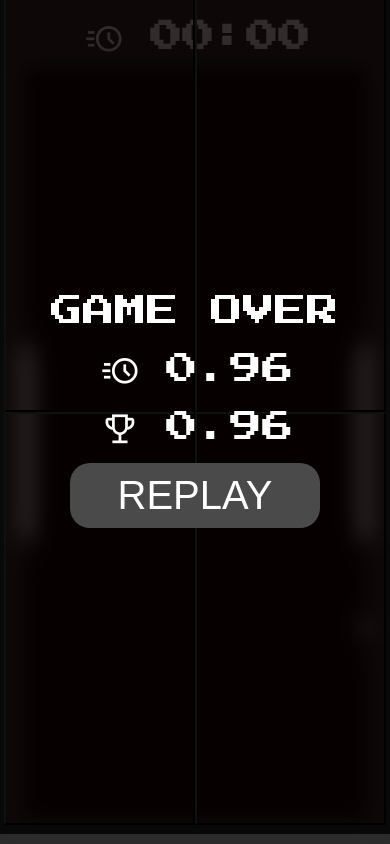
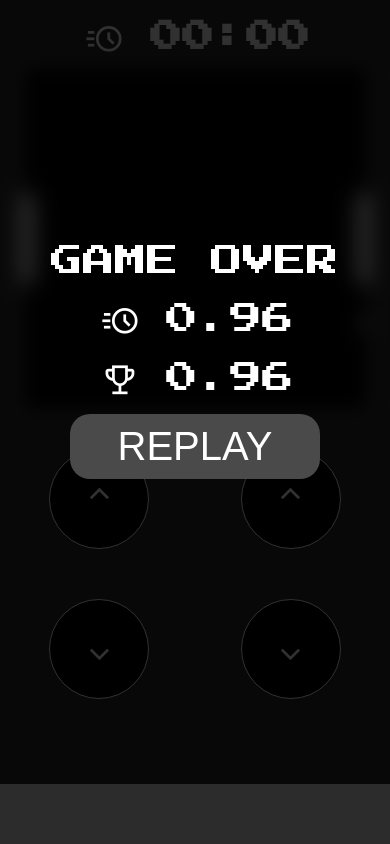
Before and after one commit to AndreyGdula/pong, a plain HTML site: page index.html in a window 390 px wide. Drawn offline with nearby package versions, Linux system fonts and the light colour scheme.

Commit message:
jogo finalizado com compatibilidade mobile

```diff
--- a/index.html
+++ b/index.html
@@ -1,5 +1,5 @@
 <!DOCTYPE html>
-<html lang="en">
+<html lang="pt-br">
 <head>
     <meta charset="UTF-8">
     <meta name="viewport" content="width=device-width, initial-scale=1.0">
@@ -24,13 +24,21 @@
         </p>
         <button id="btn-replay">REPLAY</button>
     </div>
+    <canvas width="1000" height="1000"></canvas>
     <div class="control">
-        <button id="leftTop" class="control"></button>
-        <button id="rightTop" class="control"></button>
-        <button id="leftBottom" class="control"></button>
-        <button id="rightBottom" class="control"></button>
+        <button id="leftTop" class="control">
+            <span class="material-symbols-outlined" id="arrow-up">expand_less</span>
+        </button>
+        <button id="rightTop" class="control">
+            <span class="material-symbols-outlined" id="arrow-up">expand_less</span>
+        </button>
+        <button id="leftBottom" class="control">
+            <span class="material-symbols-outlined" id="arrow-down">expand_more</span>
+        </button>
+        <button id="rightBottom" class="control">
+            <span class="material-symbols-outlined" id="arrow-down">expand_more</span>
+        </button>
     </div>
-    <canvas width="1000" height="1000"></canvas>
     <script src="script/script.js"></script>
 </body>
 </html>
--- a/script/script.js
+++ b/script/script.js
@@ -9,6 +9,7 @@ const leftTop = document.querySelector("button#leftTop")
 const rightTop = document.querySelector("button#rightTop")
 const leftBottom = document.querySelector("button#leftBottom")
 const rightBottom = document.querySelector("button#rightBottom")
+const divControl = document.querySelector("div.control")
 
 const width = 30
 const height = canvas.height / 4
@@ -21,6 +22,11 @@ const keysPressed = {}
 const timeRecord = []
 
 let loopId, startTime, clockGame, updateClock, speedBall, run
+
+let pressButtonLT = false
+let pressButtonLB = false
+let pressButtonRT = false
+let pressButtonRB = false
 
 const racketSound = new Audio("../files/racket-sound.mp3")
 const gameoverSound = new Audio("../files/gameover-sound.wav")
@@ -192,6 +198,7 @@ const gameLoop = () => {
     moveBall(clockGame)
     updateBall(currentTime)
     controlMobile()
+    mobile()
 
     if (run) {
         loopId = setInterval(() => {
@@ -213,53 +220,55 @@ buttonReplay.addEventListener('click', () => {
     gameLoop()
 })
 
-let pressButtonLT = false
-let pressButtonLB = false
-let pressButtonRT = false
-let pressButtonRB = false
-leftTop.addEventListener('mousedown', () => {
+const mobile = () => {
+    if (window.innerWidth >= 600) {
+        divControl.style.display = "none"
+    }
+
+    leftTop.addEventListener('touchstart', () => {
         if (pressButtonLT == false) {
             pressButtonLT = true
         }
     })
-leftTop.addEventListener('mouseup', () => {
+    leftTop.addEventListener('touchend', () => {
         if (pressButtonLT) {
             pressButtonLT = false
         }
     })
 
-leftBottom.addEventListener('mousedown', () => {
+    leftBottom.addEventListener('touchstart', () => {
         if (pressButtonLB == false) {
             pressButtonLB = true
         }
     })
-leftBottom.addEventListener('mouseup', () => {
+    leftBottom.addEventListener('touchend', () => {
         if (pressButtonLB) {
             pressButtonLB = false
         }
     })
 
-rightTop.addEventListener('mousedown', () => {
+    rightTop.addEventListener('touchstart', () => {
         if (pressButtonRT == false) {
             pressButtonRT = true
         }
     })
-rightTop.addEventListener('mouseup', () => {
+    rightTop.addEventListener('touchend', () => {
         if (pressButtonRT) {
             pressButtonRT = false
         }
     })
 
-rightBottom.addEventListener('mousedown', () => {
+    rightBottom.addEventListener('touchstart', () => {
         if (pressButtonRB == false) {
             pressButtonRB = true
         }
     })
-rightBottom.addEventListener('mouseup', () => {
+    rightBottom.addEventListener('touchend', () => {
         if (pressButtonRB) {
             pressButtonRB = false
         }
     })
+}
 
 const controlMobile = () => {
     if (pressButtonLT) {
--- a/style/style.css
+++ b/style/style.css
@@ -22,6 +22,8 @@ body {
     align-items: center;
     flex-direction: column;
     gap: 10px;
+
+    overflow: hidden;
 }
 
 h1 {
@@ -32,9 +34,10 @@ canvas {
     background-color: black;
     border: 1px solid white;
     border-radius: 5px;
-    height: 90vh;
     width: 90vw;
+    height: 90vw;
     max-width: 700px;
+    max-height: 88vh;
 }
 
 span.material-symbols-outlined {
@@ -52,7 +55,7 @@ div.menu {
 
     background-color: rgba(0, 0, 0, 0.808);
     font-size: 2em;
-    height: 100%;
+    height: 100vh;
     width: 100%;
 
     z-index: 2;
@@ -66,6 +69,7 @@ button#btn-replay {
     width: 250px;
     color: white;
     background-color: rgb(75, 74, 74);
+    user-select: none;
 }
 
 button#btn-replay:hover {
@@ -74,17 +78,32 @@ button#btn-replay:hover {
 }
 
 div.control {
-    position: absolute;
     display: grid;
     grid-template-columns: 1fr 1fr;
     grid-template-rows: 1fr 1fr;
+    place-items: center;
     width: 98vw;
-    height: 98vh;
+    height: 300px;
+    user-select: none;
 }
 
 button.control {
-    width: 100%;
-    height: 100%;
-    background-color: rgba(255, 0, 0, 0.116);
+    width: 100px;
+    height: 100px;
+    background-color: black;
+    border: 1px solid white;
+    border-radius: 50%;
+    color: white;
+    text-align: center;
+    font-size: 2em;
+    font-family: sans-serif;
     z-index: 1;
 }
+
+span#arrow-up {
+    transform: translate(0px, -1px);
+}
+
+span#arrow-down {
+    transform: translate(0px, 10px);
+}
```
Lines whose indentation alone changed are shown as unchanged.
